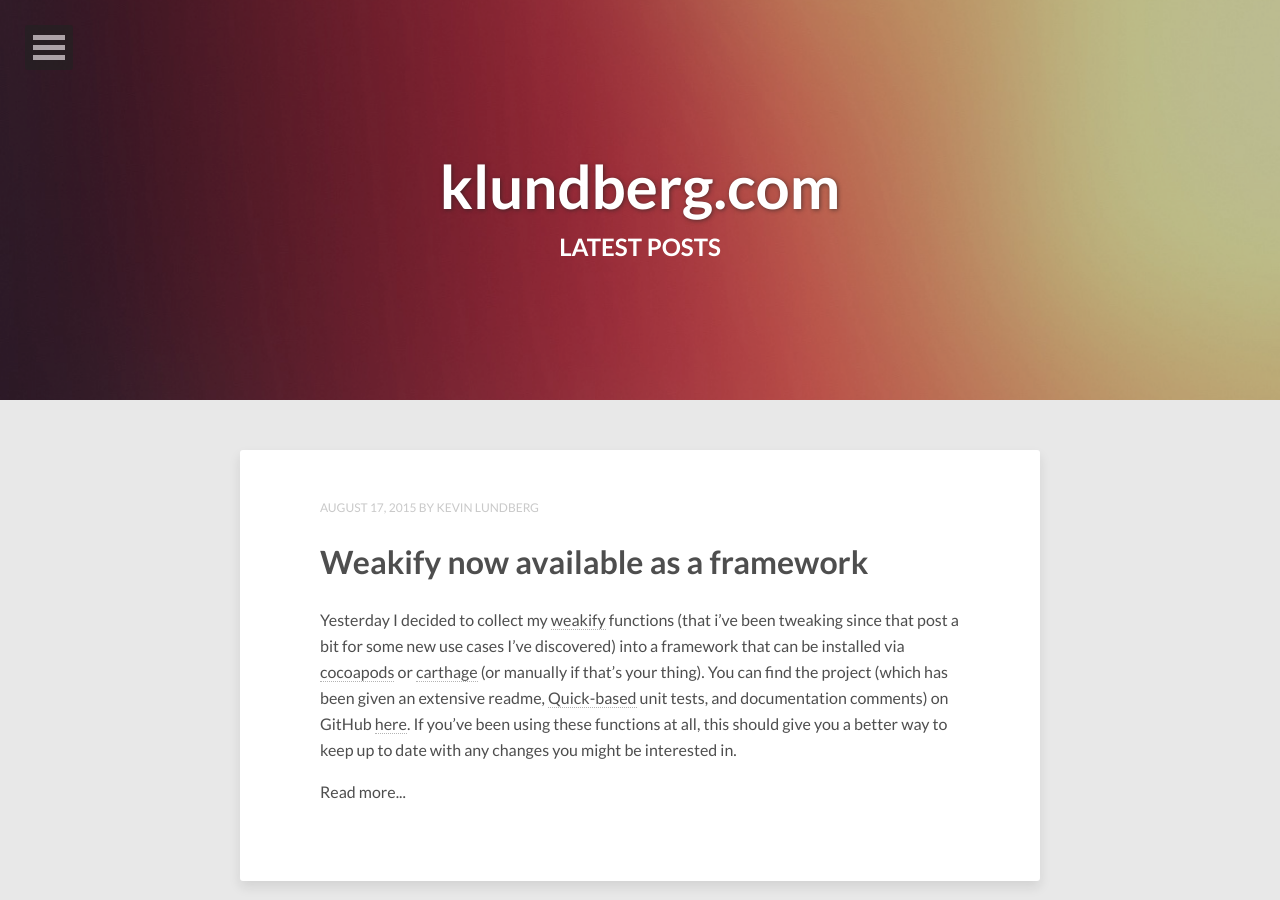
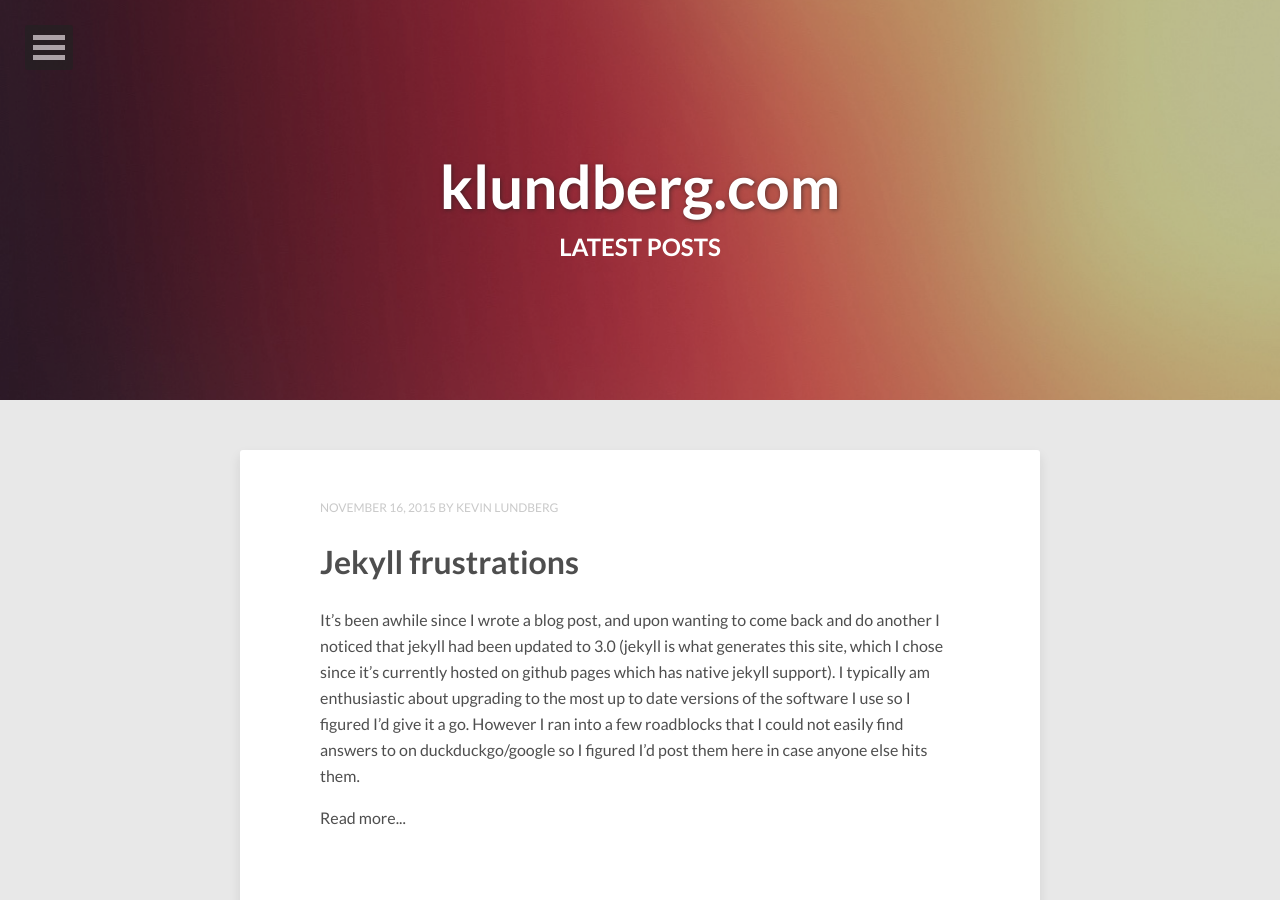
Before and after one commit to klundberg/klundberg.github.io, a Jekyll site: the page built from index.html, in a window 1280 px wide and 900 px high. Built offline with Jekyll 4.4.1, drawn with Linux system fonts in a browser that asks for light colours; nearby versions of some CDN libraries; the list of posts is cut into pages by our own code.

Commit message:
New post on wrestling with jekyll

```diff
--- a/Gemfile
+++ b/Gemfile
@@ -5,3 +5,5 @@ require 'open-uri'
 versions = JSON.parse(open('https://pages.github.com/versions.json').read)
 
 gem 'github-pages', versions['github-pages']
+gem 'jekyll-watch'
+gem 'pygments.rb'
--- a/_config.yml
+++ b/_config.yml
@@ -1,10 +1,13 @@
 title:            klundberg.com
 description:      Kevin Lundberg's Blog
 url:              http://klundberg.com
+locale:           en
 # reading_time:     true
 # words_per_minute: 200
 
 permalink:   /blog/:title
+
+gems: [jekyll-paginate]
 
 # Amount of post to show on home page
 paginate: 10
@@ -34,7 +37,6 @@ owner:
   avatar:         avatar.jpg
   bio:            "I'm a software developer, currently working on iOS applications at Wayfair.com. My views and words are my own."
   email:          kevin@klundberg.com
-  # Social networking links used in footer. Update and remove as you like.
   twitter:        kevlario
   github:         klundberg
   stackexchange:  https://stackexchange.com/users/10244/kevlar
@@ -52,7 +54,7 @@ bing_verify:      DD03480E534E01CB8767C5D9E73FD4DC
 # http://en.wikipedia.org/wiki/List_of_tz_database_time_zones
 timezone:    America/New_York
 future:      true
-highlighter: pygments
+highlighter: pygmentize
 markdown:    kramdown
 
 sass:
@@ -64,7 +66,7 @@ kramdown:
   footnote_nr: 1
   entity_output: as_char
   toc_levels: 1..6
-  use_coderay: true
+  enable_coderay: true
 
   coderay:
     coderay_line_numbers: nil
--- /dev/null
+++ b/_posts/2015-11-16-jekyll-frustrations.md
@@ -0,0 +1,105 @@
+---
+title: Jekyll frustrations
+description: My recent jekyll woes
+tags: Jekyll
+category: meta
+---
+
+It's been awhile since I wrote a blog post, and upon wanting to come back and do another I noticed that jekyll had been updated to 3.0 (jekyll is what generates this site, which I chose since it's currently hosted on github pages which has native jekyll support). I typically am enthusiastic about upgrading to the most up to date versions of the software I use so I figured I'd give it a go. However I ran into a few roadblocks that I could not easily find answers to on duckduckgo/google so I figured I'd post them here in case anyone else hits them.
+
+# Reinstalling and updating gems
+
+The biggest issue stemmed from me upgrading to OS X 10.11, which due to system integrity protection (SIP) a lot of my gems were wiped out of their default installation spot. I had to reinstall things like bundler and jekyll but with the following amended command:
+
+{% highlight bash %}
+sudo gem install -n /usr/local/bin jekyll
+{% endhighlight %}
+
+Without the -n argument, gems try to install to /usr/bin which is off limits now from SIP. I would have hoped that Apple would have changed gem install to default there in their distribution of Ruby, but perhaps that's asking too much :(.
+
+# _config.yml and syntax coloring woes
+
+Jekyll's previous config for 2.x needs a couple changes depending on what you have. I had to change the `use_coderay` parameter to `enable_coderay` to make things work; luckily the error message there was clear and told me exactly what to do.
+
+Next was a really weird issue. Every time I tried to build I got this kind of error:
+
+{% highlight bash %}
+  Dependency Error: Yikes! It looks like you don't have pygments or one of its dependencies installed. In order to use Jekyll as currently configured, you'll need to install this gem. The full error message from Ruby is: 'cannot load such file -- pygments' If you run into trouble, you can find helpful resources at http://jekyllrb.com/help/!
+ ERROR: YOUR SITE COULD NOT BE BUILT:
+        ------------------------------------
+        pygments
+{% endhighlight %}
+
+Pygments is my default syntax colorizer. I didn't understand why this broke since it worked in jekyll 2.4 just fine. I tried reinstalling/updating the `pygments.rb` gem, updated pygments itself through `pip` (since it's actually a python library), and other things that I forget since it was way too late to be doing this, but nothing worked. I tried changing the `highlighter: pygments` config setting to `highlighter: rouge` (the other supported syntax coloring module) but then the same error came up with rouge instead of pygments.
+
+The solution here which I stumbled upon was to change `pygments` in the config setting to `pygmentize`, which is the actual command line program that one runs to do the highlighting for some input. I suspect using `rougify` would also work as that's rouge's command line tool. It makes sense that the actual command is needed now so that someone could use any other highlighting tool that may not have been supported before, but an intelligent error message would be nice to explain that this is an outdated argument that should change, not tell me that pygments or rouge is not installed when it actually is.
+
+# Liquid templating
+
+Most of the above I did yesterday, so today's endeavors I can follow along with what I'm doing here more closely.
+
+Once my highligher setting was squared away, I ran into another issue:
+
+{% highlight bash %}
+Liquid Exception: undefined method `t' for nil:NilClass in ~/workspaces/klundberg.github.io/_drafts/fun-with-optionals-part-1.md
+{% endhighlight %}
+
+A Google search here yielded some results, noting that the yaml front matter for others was malformed for them which could cause similar errors. This post which is currently being drafted had a title like this:
+
+{% highlight bash %}
+title: Fun With Optionals - Part 1 - Basics
+{% endhighlight %}
+
+perhaps the dashes are tripping up yaml, so I surrounded it with quotes:
+
+{% highlight bash %}
+title: "Fun With Optionals - Part 1 - Basics"
+{% endhighlight %}
+
+No dice. I wonder if there's some non-printing character somewhere in the front matter, so I rewrite it all:
+
+{% highlight bash %}
+Error reading file ~/workspaces/klundberg.github.io/_drafts/fun-with-optionals-part-1.md: (<unknown>): mapping values are not allowed in this context at line 2 column 34
+jekyll 3.0.0 | Error:  undefined method `each' for nil:NilClass
+{% endhighlight %}
+
+Well, that's a more reasonable error that tells me more specifically what may be happening. My post's title now looks like this:
+
+{% highlight bash %}
+title: Fun With Optionals, Part 1: The Basics
+{% endhighlight %}
+
+It seems that the colon is not looked upon favorably here. If I change it to another comma:
+
+{% highlight bash %}
+  Liquid Exception: undefined method `t' for nil:NilClass in ~/workspaces/klundberg.github.io/_drafts/fun-with-optionals-part-1.md
+jekyll 3.0.0 | Error:  undefined method `t' for nil:NilClass
+{% endhighlight %}
+
+One step forward, another step back (or perhaps a couple steps sideways). I strip out all the punctuation from the title, and from the description for good measure, but with no change. I then find [this link](https://github.com/jekyll/jekyll/issues/2678) which looks promising. When I comment the highlighter line completely in _config.yml:
+
+{% highlight bash %}
+             ERROR: YOUR SITE COULD NOT BE BUILT:
+                    ------------------------------------
+                    rouge
+{% endhighlight %}
+
+Argh! I don't specify a highlighter anywhere but it can't seem to find an installed highlighter it searches for by default for some odd reason. I'm getting very frustrated here to say the least.
+
+I revert that change, then try the --trace option to see the actual backtrace ruby generates for the undefined method error. The line it fails on is this:
+
+{% highlight ruby %}
+raise SyntaxError.new(options[:locale].t("errors.syntax.invalid_delimiter".freeze,
+                                                 :block_name => block_name,
+                                                 :block_delimiter => block_delimiter))
+{% endhighlight %}
+
+So it seems it's trying to report an actual liquid syntax error, but :locale in options is nil so it can't get that far. I'm not sure how to make that :locale key populate, but this error lives in an `unknown_tag` method in the problem file within Liquid. Since my post that it's failing on contains some generics, I wondered if it was stray html angle brackets that were causing things to crash and burn. I had converted most of them to `&lt; &gt;` but there were a few stray set of brackets that I forgot to replace. Seems reasonable, right? Wrong, the error didn't change.
+
+Ultimately the problem was with the highlight ending tags. I had inadvertently used `end highlight` instead of `endhighlight` to end my code highlight sections. I presume that Jekyll would have told me about this had it not stumbled when trying to raise the liquid syntax error. Fixing that caused it to generate the site without a hitch.
+
+# Ugh
+
+This whole process has soured me on Jekyll a bit. Some of it is definitely environment problems and some was just PEBKAC-related, but not getting reasonable errors to point me in the right direction is definitely a big issue. Jekyll is already fairly complex without these problems, and if there's a better static site generator out there that is a bit simpler for my needs I'll definitely have to try it out. If anyone reading this has some suggestions, please feel free to reach out to me on [twitter](https://twitter.com/kevlario).
+
+Next time, something a bit more informative, I promise :)
```
Also changed, not shown: _posts/2015-08-17-weakify-now-available-as-a-framework.md (+0 -1 lines), Gemfile.lock.
